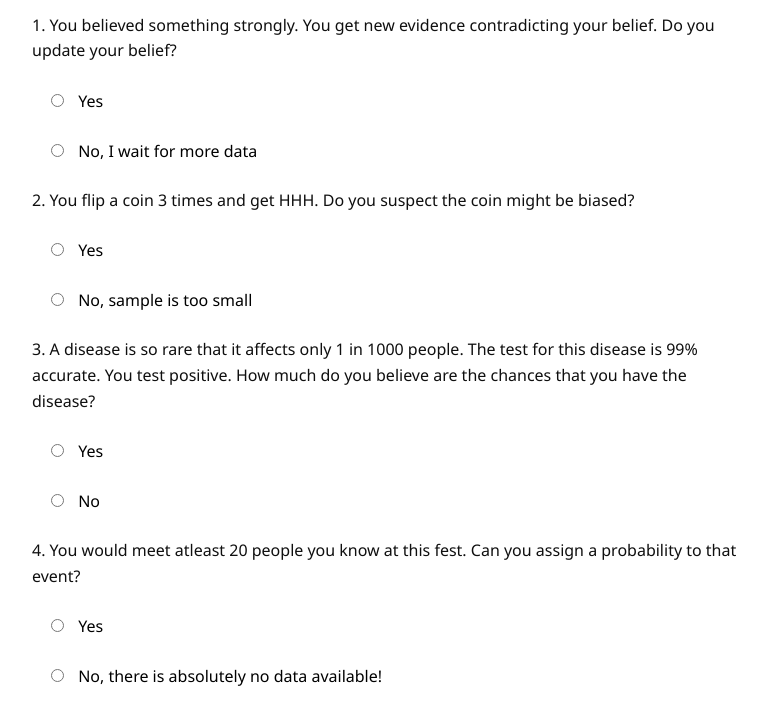
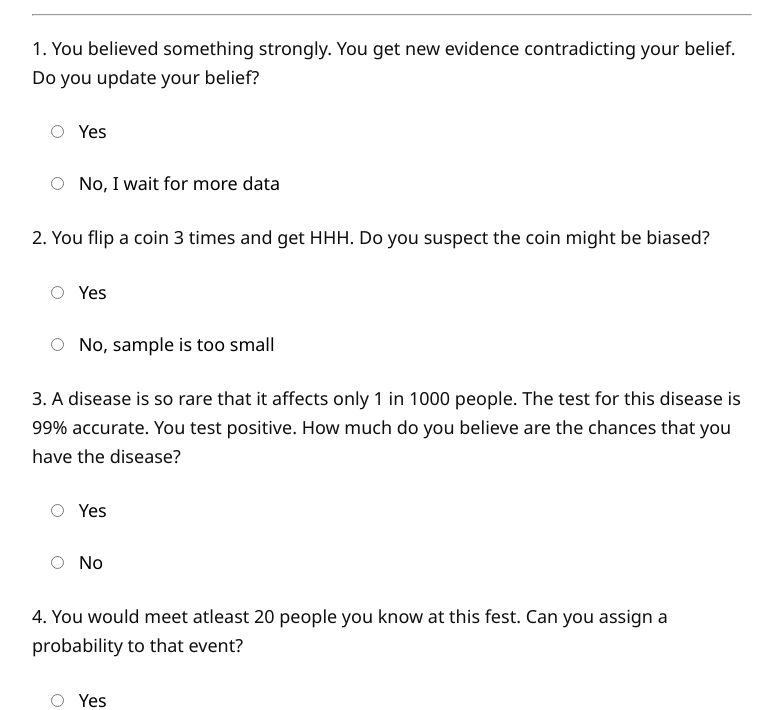
Before and after one commit to samarjeet-quant/bayesian-frequentist-quiz, a plain HTML site: page index.html in a window 1280 px wide. Shown: the part 238-948 px from the top of the page, without its empty margins (248-1031 px from the left). Drawn offline with Linux system fonts and the light colour scheme.

Commit message:
Add files via upload

```diff
--- a/index.html
+++ b/index.html
@@ -2,6 +2,7 @@
 <html>
     <head>
         <title>Bayesian vs Frequentist</title>
+        <meta name="viewport" content="width=device-width, initial-scale=1.0">
         <link rel="stylesheet" href="style.css">
         </head>
  <body>
--- a/style.css
+++ b/style.css
@@ -3,9 +3,11 @@ body {
   background-color: #fdfaf6;
   margin: 0;
   padding: 0;
+  font-size: 18px;
 }
 .container {
   max-width: 720px;
+  width: 100%;
   margin: 50px auto;
   background-color: #ffffff;
   padding: 35px 40px;
@@ -19,7 +21,7 @@ h1 {
   margin-bottom: 10px;
 }
 p {
-  font-size: 16px;
+  font-size: 18px;
   line-height: 1.6;
   color: #0f0f0f;
 }
@@ -33,6 +35,7 @@ label {
   cursor: pointer;
 }
 .option {
+  font-size: 18px;
   display: block;
   padding: 10px 14px;
   margin: 8px 0;
@@ -49,6 +52,7 @@ label {
   margin-right: 10px;
 }
 button {
+  font-size: 18px;
   background-color: #5a7dfc;
   color: white;
   border: none;
```
